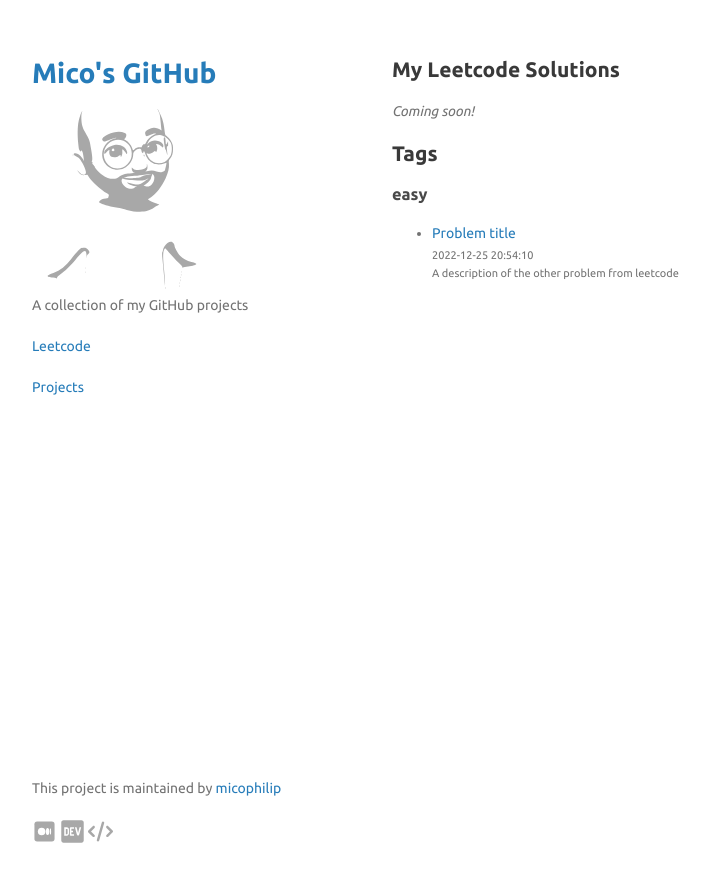
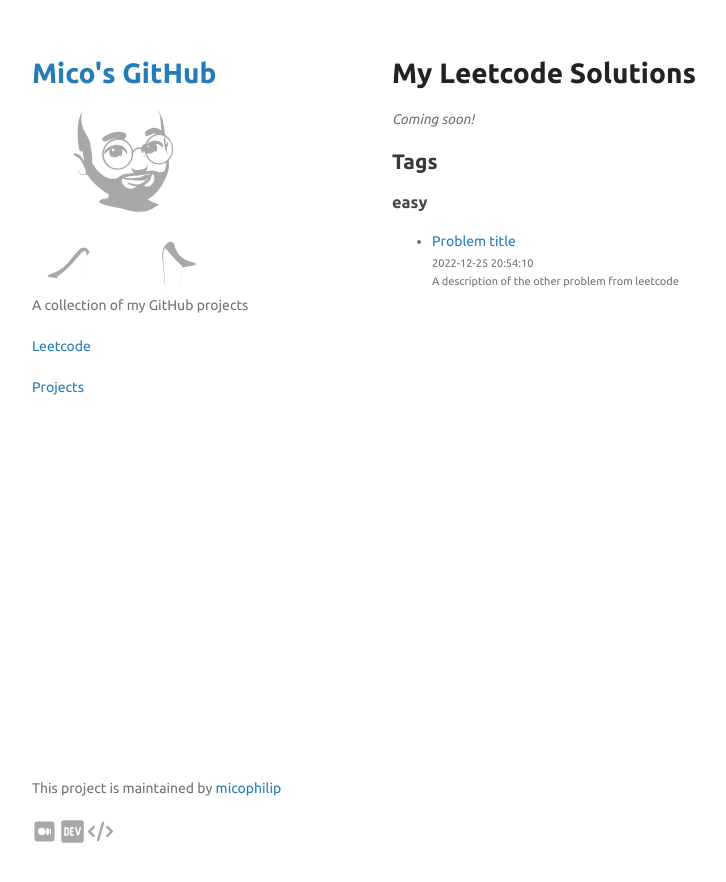
Before and after one commit to micophilip/micophilip.github.io, a Jekyll site: the page built from leetcode.md, in a window 1280 px wide. Shown: the top 882 px of the page, without its empty margins (178-904 px from the left). Built offline with Jekyll 4.4.1, drawn with Linux system fonts in a browser that asks for light colours.

Commit message:
adjust headers

```diff
--- a/leetcode.md
+++ b/leetcode.md
@@ -5,6 +5,6 @@ description: My Leetcode solutions
 category: leetcode
 ---
 
-## My Leetcode Solutions
+# My Leetcode Solutions
 
 _Coming soon!_
```
Also changed, not shown: projects.md (+1 -1 lines).
